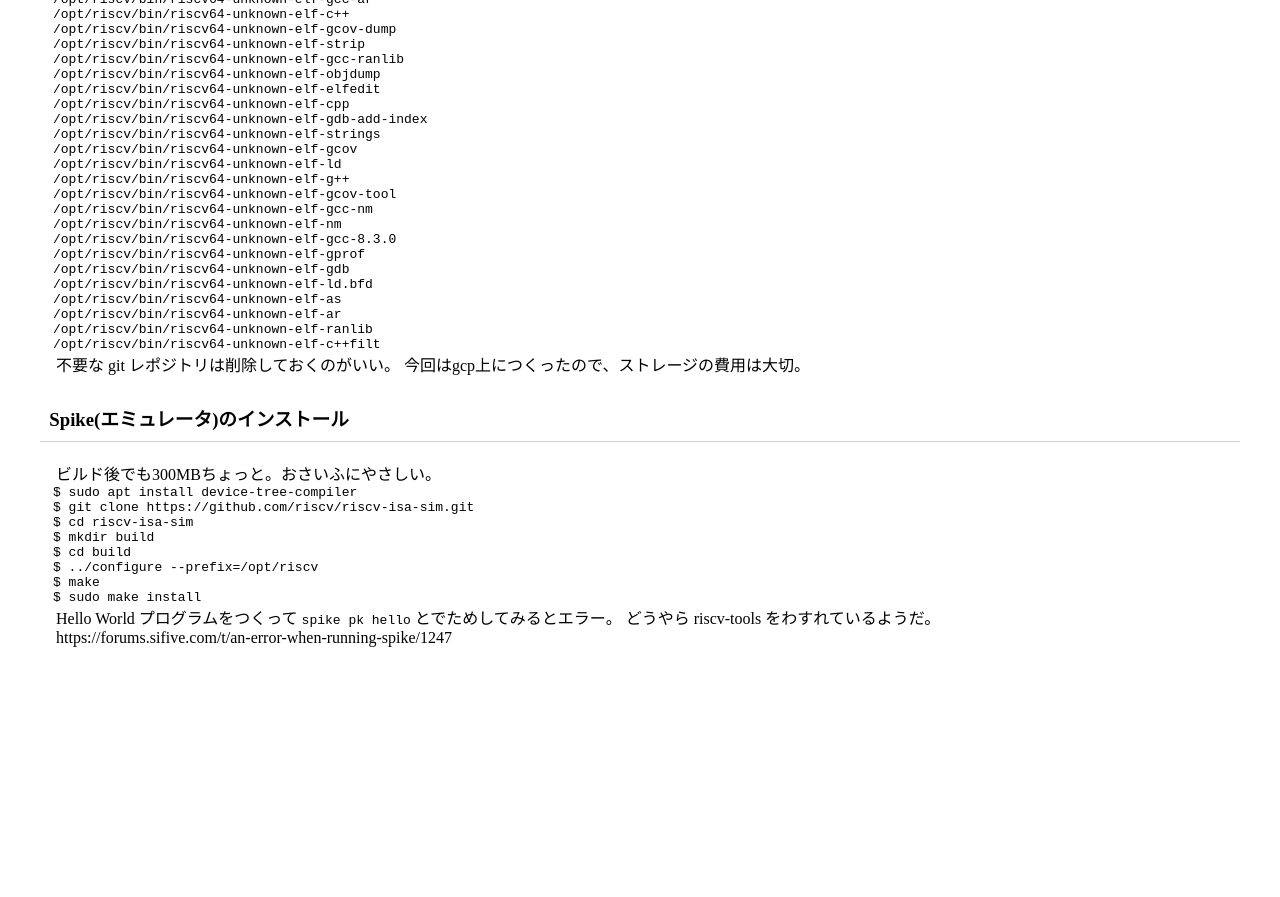
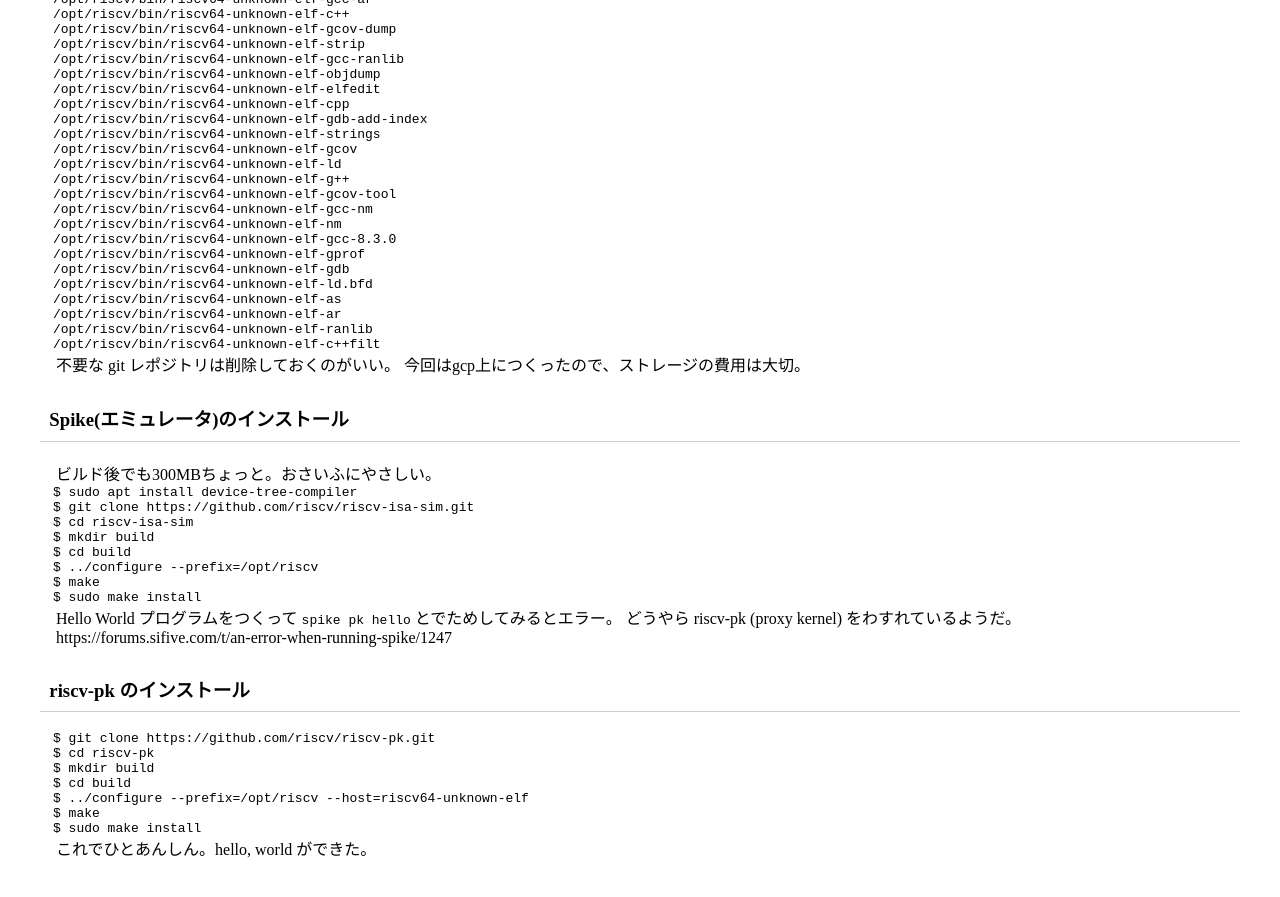
Before and after one commit to f6o/f6o.github.io, a Jekyll site: the page built from riscv.md, in a window 1280 px wide and 900 px high, scrolled down 737 px. Shown: the top 897 px of the window. Built offline with Jekyll 4.4.1, drawn with Linux system fonts in a browser that asks for light colours; nearby versions of some CDN libraries; our own code applies the rules of GitHub Pages for plain Markdown files; before the commit the page ends 1424 px from its top, so only the background shows below that.

Commit message:
add how to install riscv-pk

````diff
--- a/riscv.md
+++ b/riscv.md
@@ -74,6 +74,20 @@ $ sudo make install
 ```
 
 Hello World プログラムをつくって `spike pk hello` とでためしてみるとエラー。
-どうやら riscv-tools をわすれているようだ。
+どうやら riscv-pk (proxy kernel) をわすれているようだ。
 
 https://forums.sifive.com/t/an-error-when-running-spike/1247
+
+### riscv-pk のインストール
+
+```
+$ git clone https://github.com/riscv/riscv-pk.git
+$ cd riscv-pk
+$ mkdir build
+$ cd build
+$ ../configure --prefix=/opt/riscv --host=riscv64-unknown-elf
+$ make
+$ sudo make install
+```
+
+これでひとあんしん。hello, world ができた。
````
